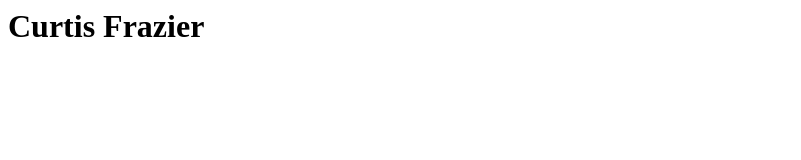
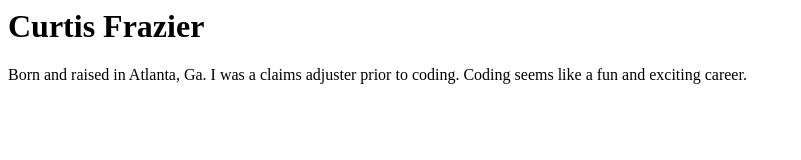
Before and after one commit to cfrazie1/Git-skills, a plain HTML site: page index.html in a window 1280 px wide. Shown: the whole page, without its empty margins (0-801 px from the left). Drawn offline with Linux system fonts and the light colour scheme.

Commit message:
add paragraph

```diff
--- a/index.html
+++ b/index.html
@@ -1 +1,3 @@
 <h1>Curtis Frazier</h1>
+<p> Born and raised in Atlanta, Ga. I was a claims adjuster prior to coding.
+  Coding seems like a fun and exciting career.</p>
```
